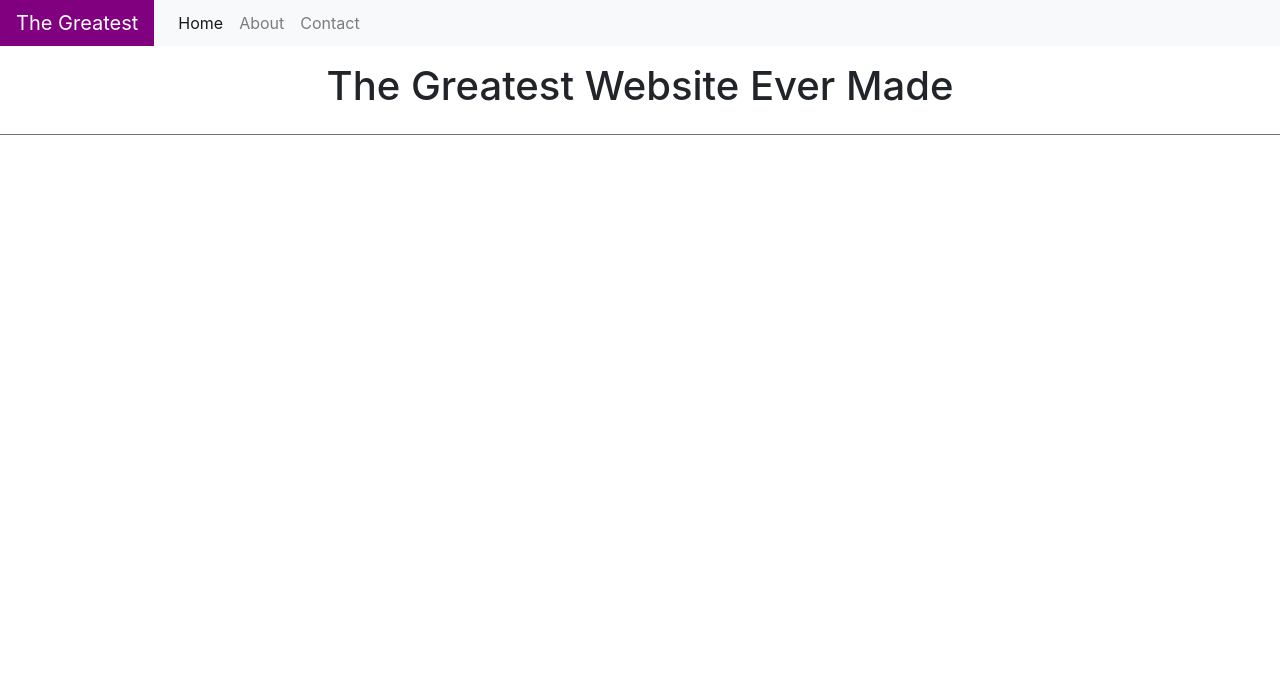
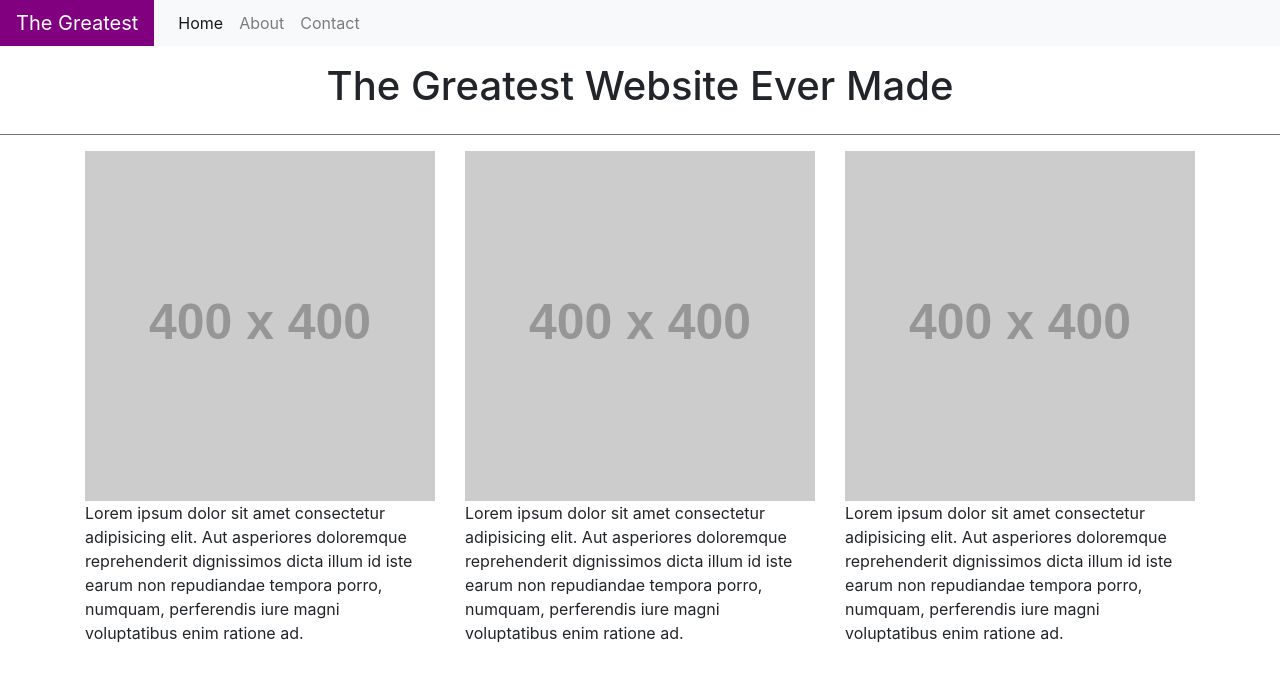
Before and after one commit to median-man/extended-session-2019-08-27, a plain HTML site: page index.html in a window 1280 px wide. Drawn offline with nearby package versions, Linux system fonts and the light colour scheme; placeholder pictures from the web are drawn by us.

Commit message:
Add main section to index.html

```diff
--- a/index.html
+++ b/index.html
@@ -8,9 +8,9 @@
   <title>The Greatest Website Ever Made</title>
 
   <link rel="stylesheet"
-  href="https://stackpath.bootstrapcdn.com/bootstrap/4.3.1/css/bootstrap.min.css"
-  integrity="sha384-ggOyR0iXCbMQv3Xipma34MD+dH/1fQ784/j6cY/iJTQUOhcWr7x9JvoRxT2MZw1T"
-  crossorigin="anonymous">
+    href="https://stackpath.bootstrapcdn.com/bootstrap/4.3.1/css/bootstrap.min.css"
+    integrity="sha384-ggOyR0iXCbMQv3Xipma34MD+dH/1fQ784/j6cY/iJTQUOhcWr7x9JvoRxT2MZw1T"
+    crossorigin="anonymous">
   <link rel="stylesheet" href="assets/css/style.css">
 </head>
 
@@ -43,7 +43,40 @@
     <h1>The Greatest Website Ever Made</h1>
   </header>
 
-
+  <main class="container">
+    <div class="row">
+      <div class="col-md">
+        <div class="pt-3">
+          <img style="width: 100%;" src="https://via.placeholder.com/400"
+            class="img-fluid" alt="Responsive image">
+          <p>Lorem ipsum dolor sit amet consectetur adipisicing elit. Aut
+            asperiores doloremque reprehenderit dignissimos dicta illum id iste
+            earum non repudiandae tempora porro, numquam, perferendis iure magni
+            voluptatibus enim ratione ad.</p>
+        </div>
+      </div>
+      <div class="col-md">
+        <div class="pt-3">
+          <img style="width: 100%;" src="https://via.placeholder.com/400"
+            class="img-fluid" alt="Responsive image">
+          <p>Lorem ipsum dolor sit amet consectetur adipisicing elit. Aut
+            asperiores doloremque reprehenderit dignissimos dicta illum id iste
+            earum non repudiandae tempora porro, numquam, perferendis iure magni
+            voluptatibus enim ratione ad.</p>
+        </div>
+      </div>
+      <div class="col-md">
+        <div class="pt-3">
+          <img style="width: 100%;" src="https://via.placeholder.com/400"
+            class="img-fluid" alt="Responsive image">
+          <p>Lorem ipsum dolor sit amet consectetur adipisicing elit. Aut
+            asperiores doloremque reprehenderit dignissimos dicta illum id iste
+            earum non repudiandae tempora porro, numquam, perferendis iure magni
+            voluptatibus enim ratione ad.</p>
+        </div>
+      </div>
+    </div>
+  </main>
 
   <script src="https://code.jquery.com/jquery-3.3.1.slim.min.js"
     integrity="sha384-q8i/X+965DzO0rT7abK41JStQIAqVgRVzpbzo5smXKp4YfRvH+8abtTE1Pi6jizo"
```
